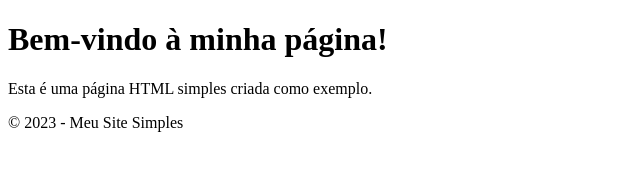
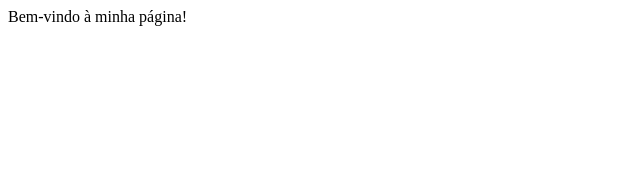
Before and after one commit to gab-e-gabi/Park-Riddle, a plain HTML site: page gabriela.html in a window 1280 px wide. Shown: the whole page, without its empty margins (0-640 px from the left). Drawn offline with Linux system fonts and the light colour scheme.

Commit message:
feito site

```diff
--- a/gabriela.html
+++ b/gabriela.html
@@ -1,19 +1,8 @@
-<!DOCTYPE html>
-<html lang="pt-BR">
-<head>
-    <meta charset="UTF-8">
-    <meta name="viewport" content="width=device-width, initial-scale=1.0">
+<html>
+  <head>
     <title>Página Simples</title>
 </head>
 <body>
-    <header>
-        <h1>Bem-vindo à minha página!</h1>
-    </header>
-    <main>
-        <p>Esta é uma página HTML simples criada como exemplo.</p>
-    </main>
-    <footer>
-        <p>&copy; 2023 - Meu Site Simples</p>
-    </footer>
+    Bem-vindo à minha página!
 </body>
 </html>
```
